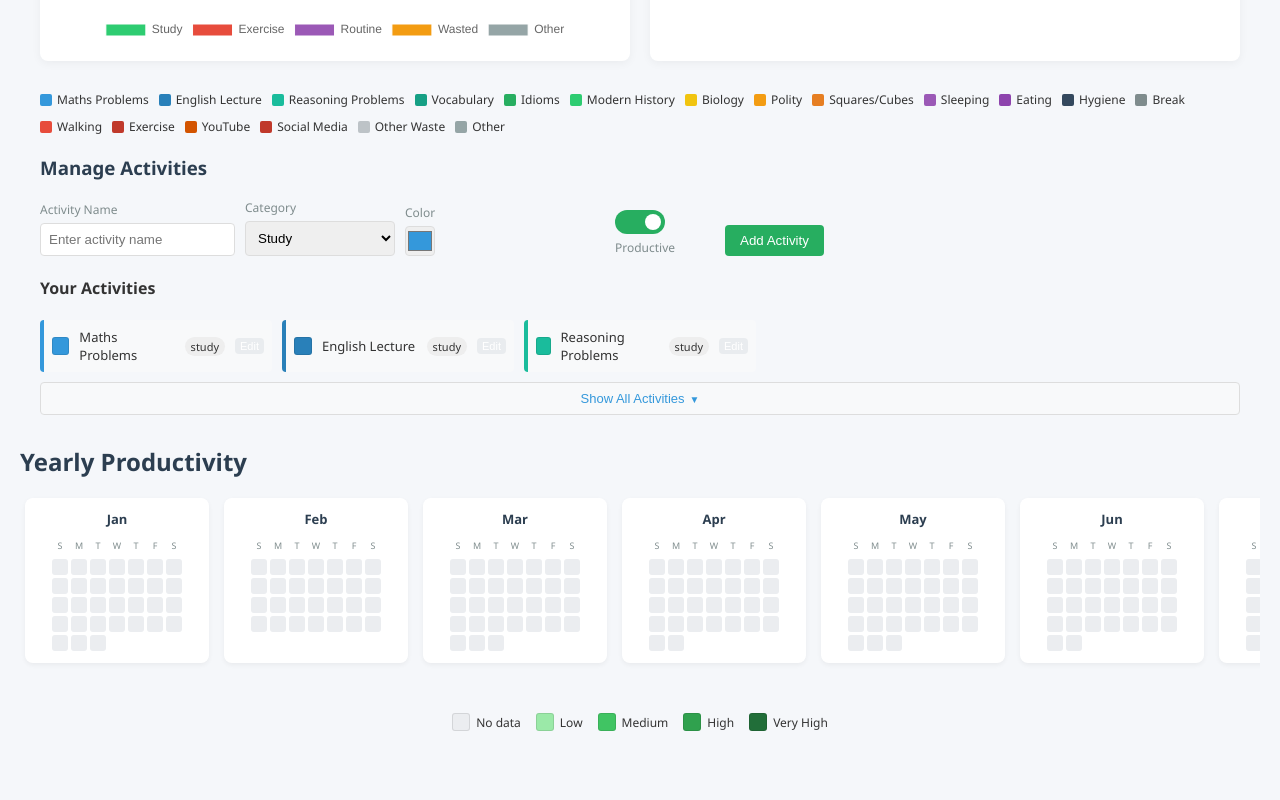
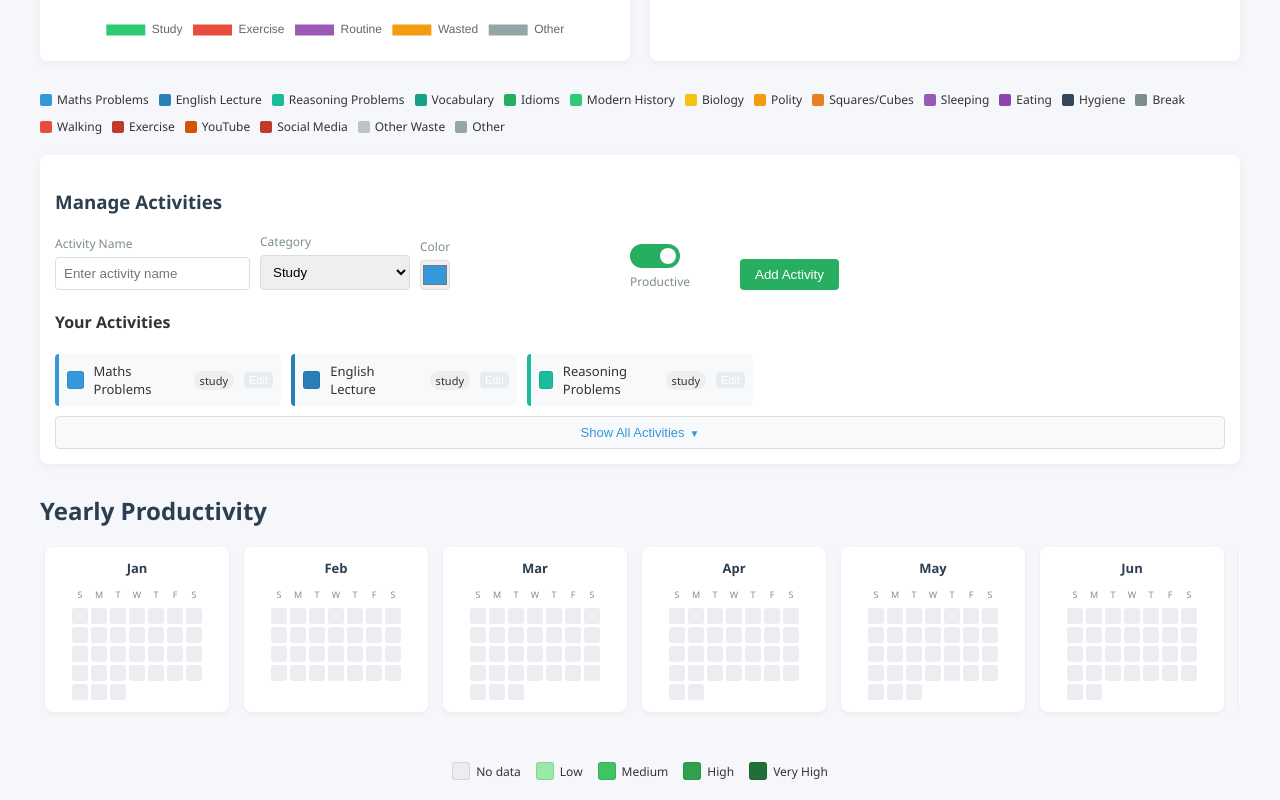
Before and after one commit to rohitarya2881/routinetracker, a plain HTML site: page index.html in a window 1280 px wide. Shown: the part 1237-2037 px from the top of the page. Before the commit the page ends 1988 px from the top, so only its background shows below. Drawn offline with nearby package versions, Linux system fonts and the light colour scheme.

Commit message:
Update index.html

```diff
--- a/index.html
+++ b/index.html
@@ -67,7 +67,7 @@
         <div class="activity-legend" id="activityLegend">
             <!-- Activity legend will be generated by JavaScript -->
         </div>
-        <class="activity-management">
+        <div class="activity-management">
         <h3>Manage Activities</h3>
         <div class="activity-form">
             <div class="form-group">
```
